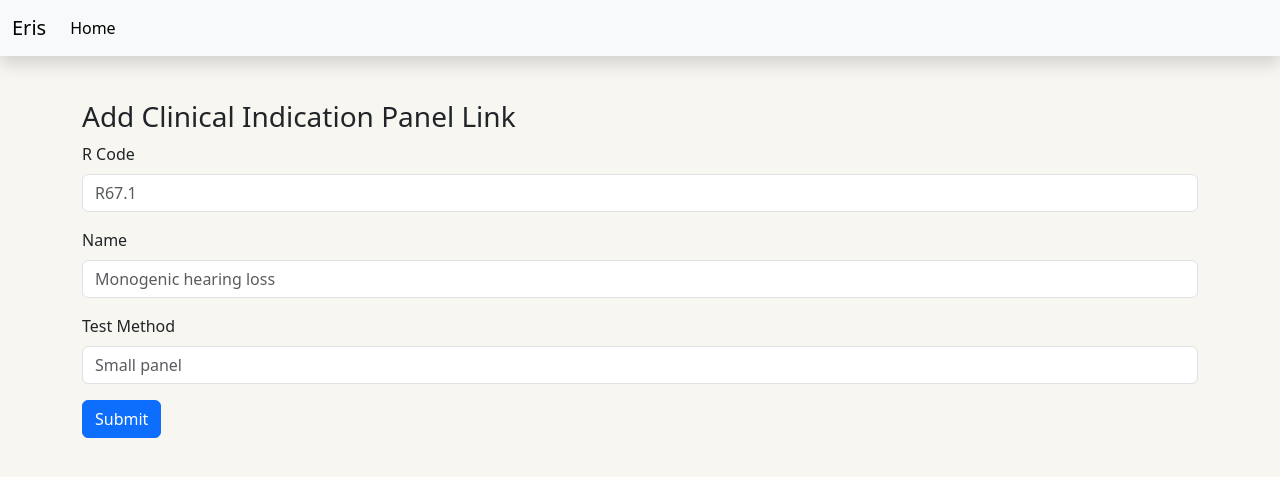
After one commit to eastgenomics/eris, a Django app: page /ci_panel/add/ in a window 1280 px wide. The commit adds this page. Shown: the top 477 px of the page. Run offline with Django 3.2, Linux system fonts and the light colour scheme.

Commit message:
add ci frontend

```diff
--- /dev/null
+++ b/web/forms.py
@@ -0,0 +1,19 @@
+from django import forms
+
+from requests_app.models import ClinicalIndication
+
+
+class ClinicalIndicationForm(forms.Form):
+    r_code = forms.CharField(max_length=10)
+    name = forms.CharField(max_length=250)
+    test_method = forms.CharField(max_length=100)
+
+    def clean_r_code(self):
+        r_code: str = self.cleaned_data["r_code"]
+        try:
+            ClinicalIndication.objects.get(r_code=r_code)
+            self.add_error("r_code", "Clinical Indication already exists")
+            # raise ValueError("Clinical Indication already exists")
+            pass
+        except ClinicalIndication.DoesNotExist:
+            return r_code
--- a/web/templates/base.html
+++ b/web/templates/base.html
@@ -13,23 +13,27 @@
     <!-- Bootstrap CSS -->
     <link href="https://cdn.jsdelivr.net/npm/bootstrap@5.3.0/dist/css/bootstrap.min.css" rel="stylesheet"
         integrity="sha384-9ndCyUaIbzAi2FUVXJi0CjmCapSmO7SnpJef0486qhLnuZ2cdeRhO02iuK6FUUVM" crossorigin="anonymous">
+
+    <!-- Color Palette -->
+    <!--  https://www.color-hex.com/color-palette/1027214  -->
 </head>
 
 <body style="background-color: #f7f6f0">
-    <nav class="navbar navbar-expand-lg bg-body-tertiary shadow">
+    <nav class="navbar fixed-top navbar-expand-lg bg-body-tertiary shadow">
         <div class="container-fluid">
-            <a class="navbar-brand" href="#">Eris</a>
+            <a class="navbar-brand" href="{% url 'index' %}">Eris</a>
             <button class="navbar-toggler" type="button" data-bs-toggle="collapse" data-bs-target="#navbarNavAltMarkup"
                 aria-controls="navbarNavAltMarkup" aria-expanded="false" aria-label="Toggle navigation">
                 <span class="navbar-toggler-icon"></span>
             </button>
             <div class="collapse navbar-collapse" id="navbarNavAltMarkup">
                 <div class="navbar-nav">
-                    <a class="nav-link active" aria-current="page" href="/">Home</a>
+                    <a class="nav-link active" aria-current="page" href="{% url 'index' %}">Home</a>
                 </div>
             </div>
         </div>
     </nav>
+    <div class="container my-5 pb-1"></div>
     {% block script %}{% endblock %}
     {% block content %}{% endblock %}
     <!-- Bootstrap JS -->
--- /dev/null
+++ b/web/templates/web/add_ci_panel.html
@@ -0,0 +1,27 @@
+{% extends "base.html" %}
+
+{% block content %}
+<div class="container">
+    <h3>Add Clinical Indication Panel Link</h3>
+    <div class="row">
+        <div class="col">
+            <form action="{% url 'add_ci_panel' %}" method="post">
+                {% csrf_token %}
+                <div class="mb-3">
+                  <label for="exampleInputEmail1" class="form-label">R Code</label>
+                  <input type="text" class="form-control" name="r_code" aria-describedby="emailHelp" placeholder="R67.1" required>
+                </div>
+                <div class="mb-3">
+                  <label for="exampleInputPassword1" class="form-label">Name</label>
+                  <input type="text" class="form-control" name="name" placeholder="Monogenic hearing loss" required>
+                </div>
+                <div class="mb-3">
+                    <label for="exampleInputPassword1" class="form-label">Test Method</label>
+                    <input type="text" class="form-control" name="test_method" placeholder="Small panel">
+                </div>
+                <button type="submit" class="btn btn-primary">Submit</button>
+            </form>
+        </div>
+    </div>
+</div>
+{% endblock %}
--- a/web/urls.py
+++ b/web/urls.py
@@ -6,4 +6,5 @@ urlpatterns = [
     path("", views.index, name="index"),
     path("panel/<int:panel_id>/", views.panel, name="panel"),
     path("ci/<int:ci_id>/", views.ci, name="clinical_indication"),
+    path("ci_panel/add/", views.add_ci_panel, name="add_ci_panel"),
 ]
--- a/web/views.py
+++ b/web/views.py
@@ -3,6 +3,8 @@ from itertools import chain
 
 from django.shortcuts import render
 from django.db.models import QuerySet
+
+from .forms import ClinicalIndicationForm
 
 from requests_app.models import (
     ClinicalIndication,
@@ -114,7 +116,7 @@ def ci(request, ci_id: int):
     all_transcripts: QuerySet[Transcript] = (
         Transcript.objects.filter(gene_id__in=all_gene_ids)
         .values("gene_id__hgnc_id", "transcript", "source")
-        .order_by("gene_id__hgnc_id")
+        .order_by("gene_id__hgnc_id", "source")
     )
 
     return render(
@@ -129,3 +131,27 @@ def ci(request, ci_id: int):
             "transcripts": all_transcripts,
         },
     )
+
+
+def add_ci_panel(request):
+    if request.method == "GET":
+        form = ClinicalIndicationForm()
+        return render(
+            request,
+            "web/add_ci_panel.html",
+        )
+    else:
+        # form submission
+        r_code: str = request.POST.get("r_code")
+        name: str = request.POST.get("name")
+        test_method: str = request.POST.get("test_method")
+
+        print(request.POST)
+
+        form = ClinicalIndicationForm(request.POST)
+
+        print(form.is_valid())
+        print(form.cleaned_data)
+        print(form.errors.as_data())
+
+        return render(request, "web/add_ci_panel.html")
```
Also changed, not shown: web/templates/web/clinical.html (+18 -7 lines), web/templates/web/index.html (+8 -4 lines).
